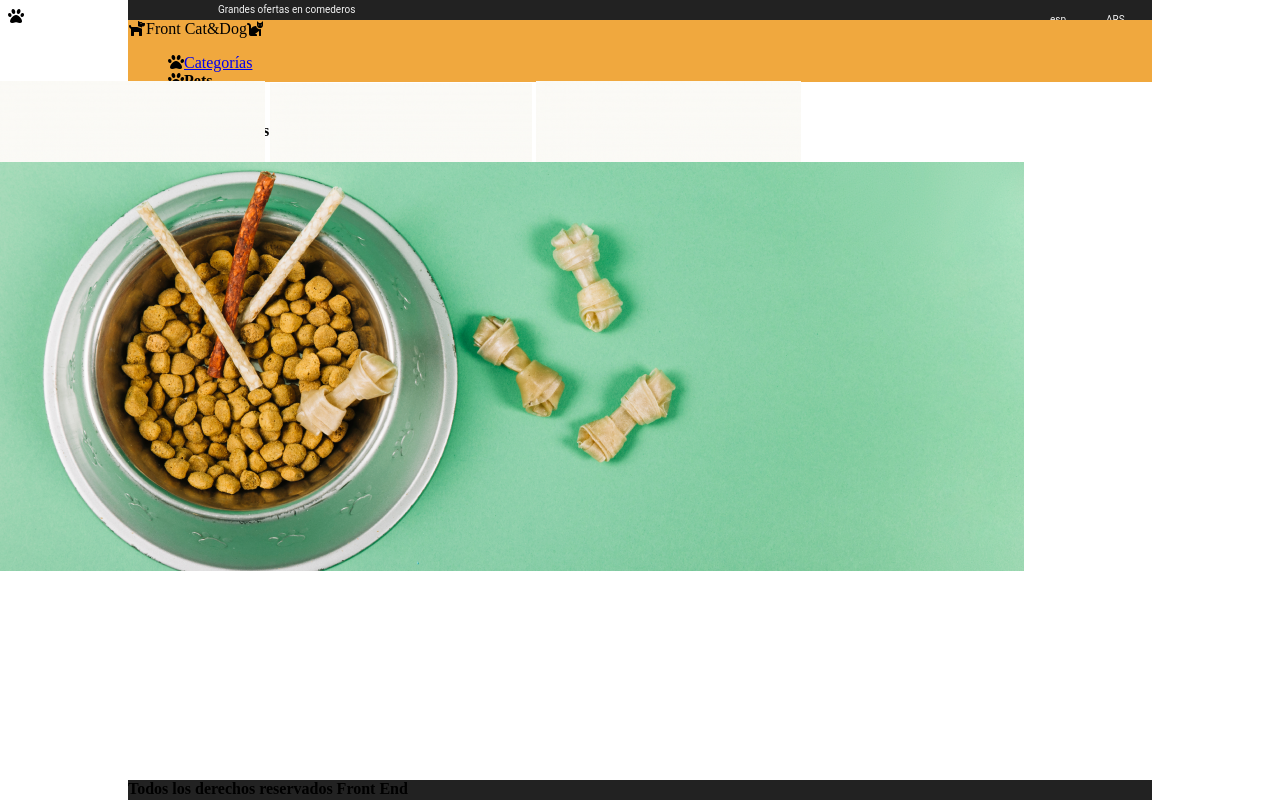
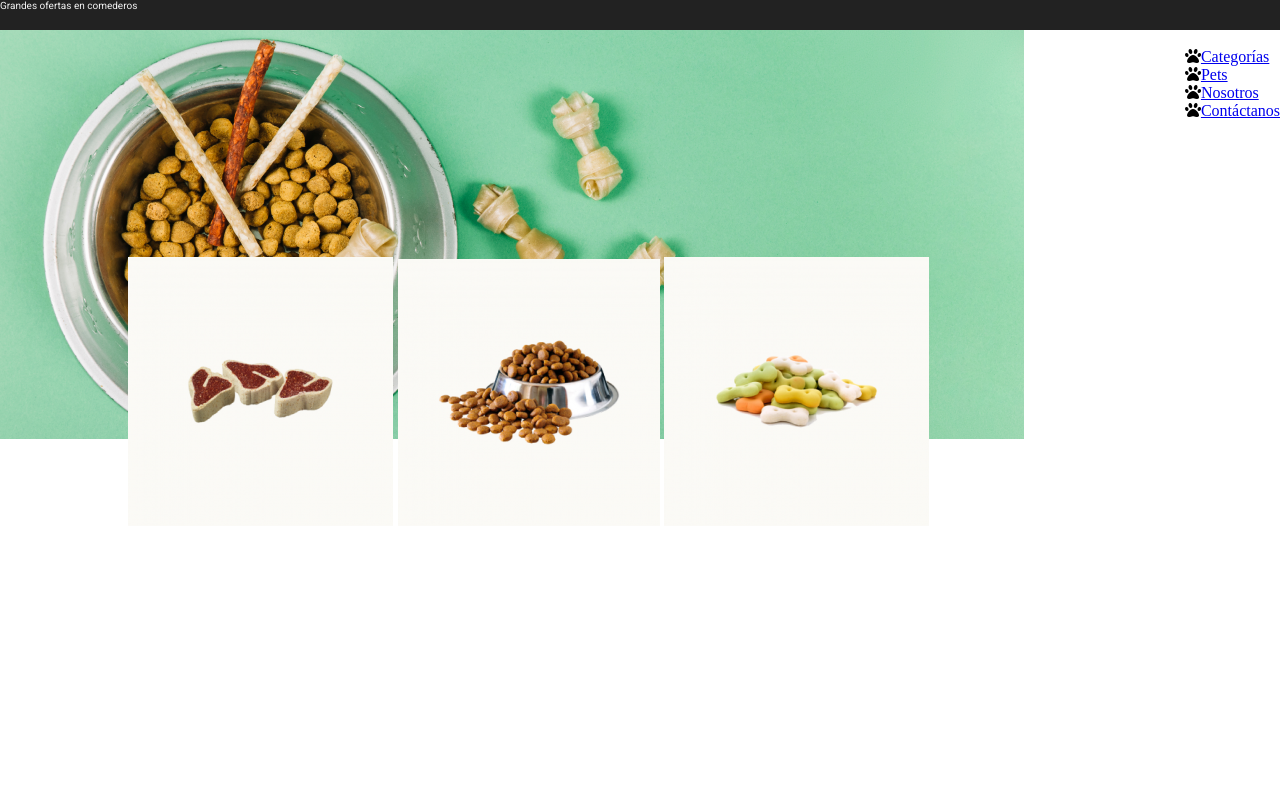
Before and after one commit to Marianaca-29/DHFEND, a plain HTML site: page Entregables/Pet shop/index.html in a window 1280 px wide. Shown: the top 803 px of the page. Drawn offline with Linux system fonts and the light colour scheme.

Commit message:
creación form

```diff
--- a/Entregables/Pet shop/css/styles.css
+++ b/Entregables/Pet shop/css/styles.css
@@ -1,16 +1,20 @@
-section.bordenegro{
-    position: absolute;
-    width: 1024px;
-    height: 20px;
-    left: calc(50% - 1024px/2);
-    top: 0px;
-
-    background: #222222;
+@import url('https://fonts.googleapis.com/css2?family=Roboto&display=swap');
+* {
+    margin: 0;
+    padding: 0;
 }
-section .ofertas{
-    position: absolute;
+.bordenegro{
+height: 30px;
+top: 0px;
+background: #222222;
+}
+.menu{
+    display:flex;
+    justify-content: flex-end;
+}
+.ofertas{
     width: 138px;
-    height: 12px;
+    height: 40px;
     left: calc(50% - 138px/2 - 353px);
     top:4px;
     font-family: Roboto;
@@ -21,64 +25,56 @@ section .ofertas{
     /* identical to box height */
     color: #F3F3F3;
 }
-div.idiomas{
-    position: absolute;
-    width: 36px;
+.idiomas{
+    width:36px;
+    height:12px;
+    top:4px;
+    font-family:Roboto;
+    font-style:normal;
+    font-weight:normal;
+    font-size:10px;
+    line-height:12px;
+    color: #F3F3F3;
+    display:inline-block;
+    flex-direction:row;
+    justify-content:flex-end;
+}
+.moneda{
+    width: 26px;
     height: 12px;
-    left: calc(50% - 36px/2 + 388px);
-    top:4px;
-    font-family: Roboto;
+    left: calc(50% - 26px/2 + 439px);
+    top: 4px;
+    font-family:Roboto;
     font-style: normal;
     font-weight: normal;
     font-size: 10px;
     line-height: 12px;
-    /* identical to box height */
-   color: #F3F3F3;
-}
-div.moneda{
-    position: absolute;
-    width: 26px;
-    height: 12px;
-    left: calc(50% - 26px/2 + 439px);
-    top: 4px;
-
-    font-family: Roboto;
-    font-style: normal;
-    font-weight: normal;
-    font-size: 10px;
-    line-height: 12px;
-    /* identical to box height */
-    color: #F3F3F3;
+    color:#F3F3F3;
+    display:flex;
+    flex-direction: row;
+    justify-content: center;
 }
 header{
-    position: absolute;
-width: 1024px;
-height: 62px;
-left: calc(50% - 1024px/2);
-top: 20px;
-
+height: 00px;
+top:0px;
 background: #F0A83E;
 }
 main{
-    position: absolute;
-    width: 1024px;
-    height: 951px;
+    width: 100%;
+    height: 1500px;
     left: 0px;
     top: 81px;
- }
-img.plato1{
-position: absolute;
-width: 1024px;
-height: 409px;
-left:calc(50% - 1024px/2);
-top: 81px;
+}
+section.plato{
+background-size:cover;
+}
+.fotind{
+    position: absolute;
+    left: calc(50% - 1024px/2);
+    bottom: 270px;
 }
 footer{
-    position: absolute;
-width: 1024px;
-height: 20px;
-left: calc(50% - 1024px/2);
-bottom: 0px;
-
+height:30px;
 background: #222222;
+bottom: 10px;
 }
--- a/Entregables/Pet shop/index.html
+++ b/Entregables/Pet shop/index.html
@@ -31,14 +31,14 @@
 <body>
     <header>
         <div><i class="fas fa-dog" ></i>Front Cat&Dog<i class="fas fa-cat"></i></div>
-        <p>
+        <nav class="menu">
         <ul type="none">
             <li><i class="fas fa-paw"></i><a href="html">Categorías</a></li>
-            <li><i class="fas fa-paw"></i<a href="html">Pets</a></li>
-            <li><i class="fas fa-paw"></i><a href="html"></a>Nosotros</a></li>
-            <li><i class="fas fa-paw"></i><a href="html"></a>Contáctanos</a></li>
+            <li><i class="fas fa-paw"></i><a href="html">Pets</a></li>
+            <li><i class="fas fa-paw"></i><a href="html">Nosotros</a></li>
+            <li><i class="fas fa-paw"></i><a href="html">Contáctanos</a></li>
         </ul>
-        </p>
+        </nav>
     </header>
     <main>
         <div>
@@ -48,7 +48,7 @@
             </section>
         </div>
         <div>
-            <section>
+            <section class="fotind">
                 <img src="./img/churrasquito.png" alt="churrasquito">
                 <img src="./img/comedero.png" alt="comedero">
                 <img src="./img/Huesito.png" alt="Huesito">
@@ -65,7 +65,6 @@
 
         </section>
     </main>
-
-</body>
+    </body>
 <footer>Todos los derechos reservados Front End</footer>
 </html>
--- a/Entregables/heroes/css/style.css
+++ b/Entregables/heroes/css/style.css
@@ -1,8 +1,10 @@
+@import url('https://fonts.googleapis.com/css2?family=Roboto&display=swap');
 *{
+box-sizing: border-box;
 margin:0%;
 padding:0%;
 }
-header .bardiscount{
+.bardiscount{
     position: absolute;
     width: 100%;
     height: 38px;
@@ -16,7 +18,6 @@ header .header{
     height: 101px;
     left: 0px;
     top: 38px;
-
     background: #00669F;
     box-shadow: 0px 10px 7px rgba(0, 0, 0, 0.25);
 }
@@ -67,7 +68,6 @@ height: 529px;
 left: 362px;
 top: 292px;
 }
-
 section .contenedor3{
     display: inline-block;
     position: absolute;
@@ -76,13 +76,33 @@ height: 529px;
 left: 692px;
 top: 293px;
 }
-
 footer{
 position: absolute;
-width: 100%;
-height: 51px;
-left: 0px;
-top: 972px;
+width:100%;
+height:51px;
+left:0px;
+top:1050px;
 background: #00669F;
 box-shadow: 0px 4px 4px rgba(0, 0, 0, 0.25);
 }
+.login{
+position: absolute;
+width: 954px;
+height: 832px;
+left: 243px;
+top: 184px;
+
+background: #00669F;
+box-shadow: 0px 0px 2px 1px rgba(0, 0, 0, 0.3);
+border-radius: 49.0901px;
+}
+.login{
+font-family: Inter;
+font-style: normal;
+font-weight: bold;
+font-size: 40px;
+line-height: 72px;
+/* identical to box height, or 179% */
+text-align: center;
+color:#fbfffd;
+}
```
Also changed, not shown: Entregables/heroes/form.html (added, +32 -0 lines), Entregables/heroes/img/tiendav.png (added).
